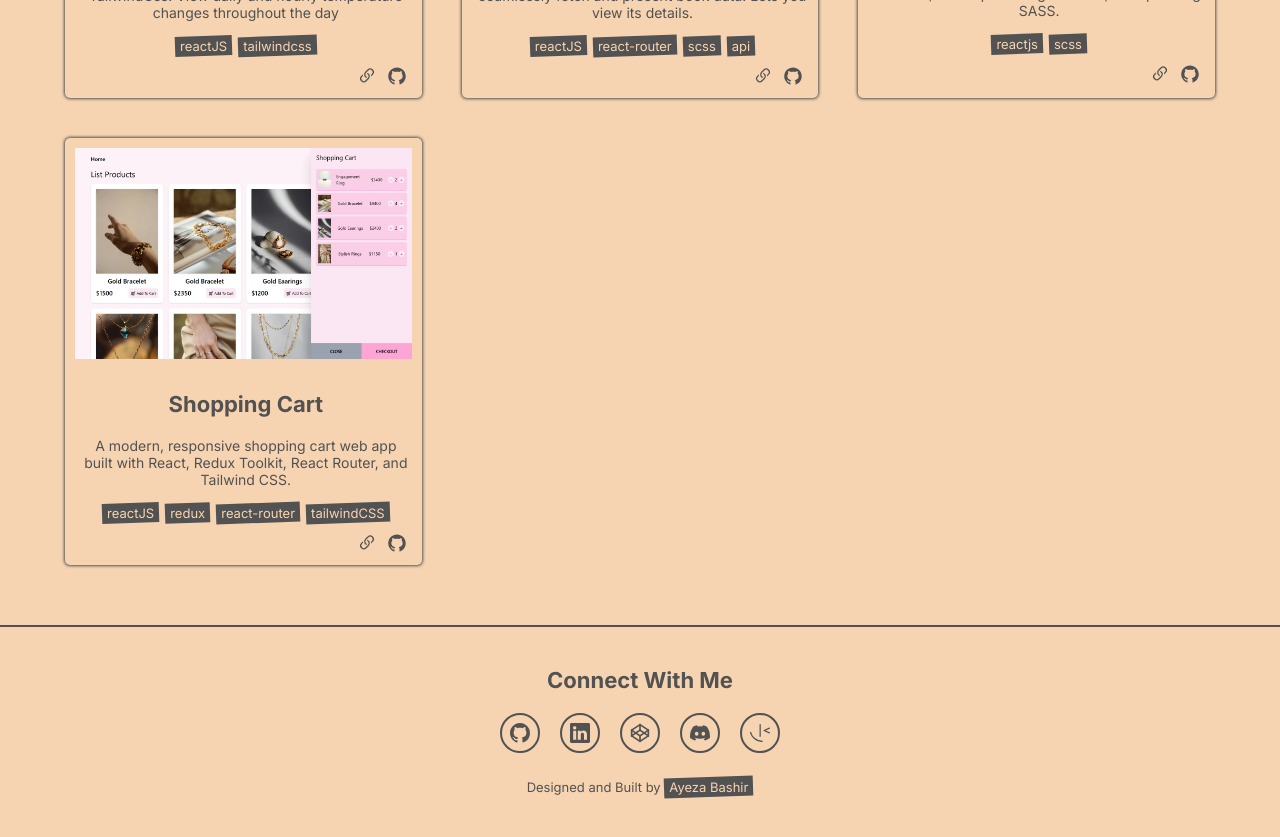
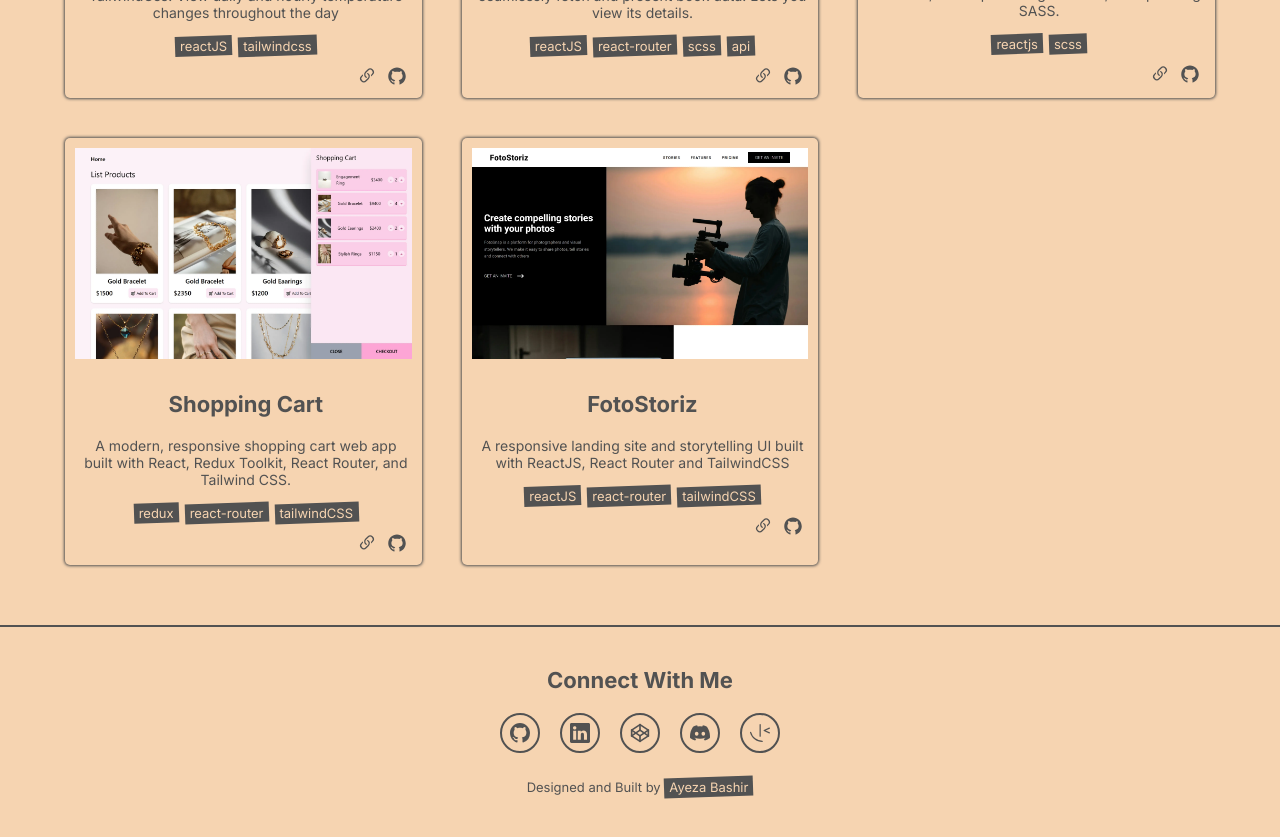
Before and after one commit to ayezabashir/My-Portfolio, a React (Vite) app: page / in a window 1280 px wide. Shown: the part 2160-2997 px from the top of the page. Built offline with nearby package versions, Linux system fonts and the light colour scheme.

Commit message:
project added

```diff
--- a/src/components/projects/Projects.jsx
+++ b/src/components/projects/Projects.jsx
@@ -6,7 +6,8 @@ import booknest from "/images/book-nest-search.webp";
 import gptzero from "/images/gpt-zero.webp";
 import weatherapp from "/images/weather_app.webp";
 import countries from "/images/rest_api_countries.webp";
-import shoppingcart from "/images/shopping_cart.webp"
+import shoppingcart from "/images/shopping_cart.webp";
+import fotostoriz from "/images/fotostoriz.webp";
 
 const allProjects = [
   {
@@ -78,10 +79,21 @@ const allProjects = [
     project_name: "Shopping Cart",
     project_desc:
       "A modern, responsive shopping cart web app built with React, Redux Toolkit, React Router, and Tailwind CSS.",
-    project_languages: ["reactJS", "redux","react-router", "tailwindCSS"],
+    project_languages: ["redux","react-router", "tailwindCSS"],
     project_live_link: "https://shopping-cart-xi-three-20.vercel.app/",
     project_github_link: "https://github.com/ayezabashir/Shopping-Cart",
   },
+  {
+    id: 8,
+    project_cover: fotostoriz,
+    project_name: "FotoStoriz",
+    project_desc:
+      "A responsive landing site and storytelling UI built with ReactJS, React Router and TailwindCSS",
+    project_languages: ["reactJS", "react-router", "tailwindCSS"],
+    project_live_link: "https://foto-storiz.vercel.app/",
+    project_github_link: "https://github.com/ayezabashir/FotoStoriz",
+  },
+
 ];
 
 const Projects = () => {
```
Also changed, not shown: public/images/fotostoriz.webp (added).
